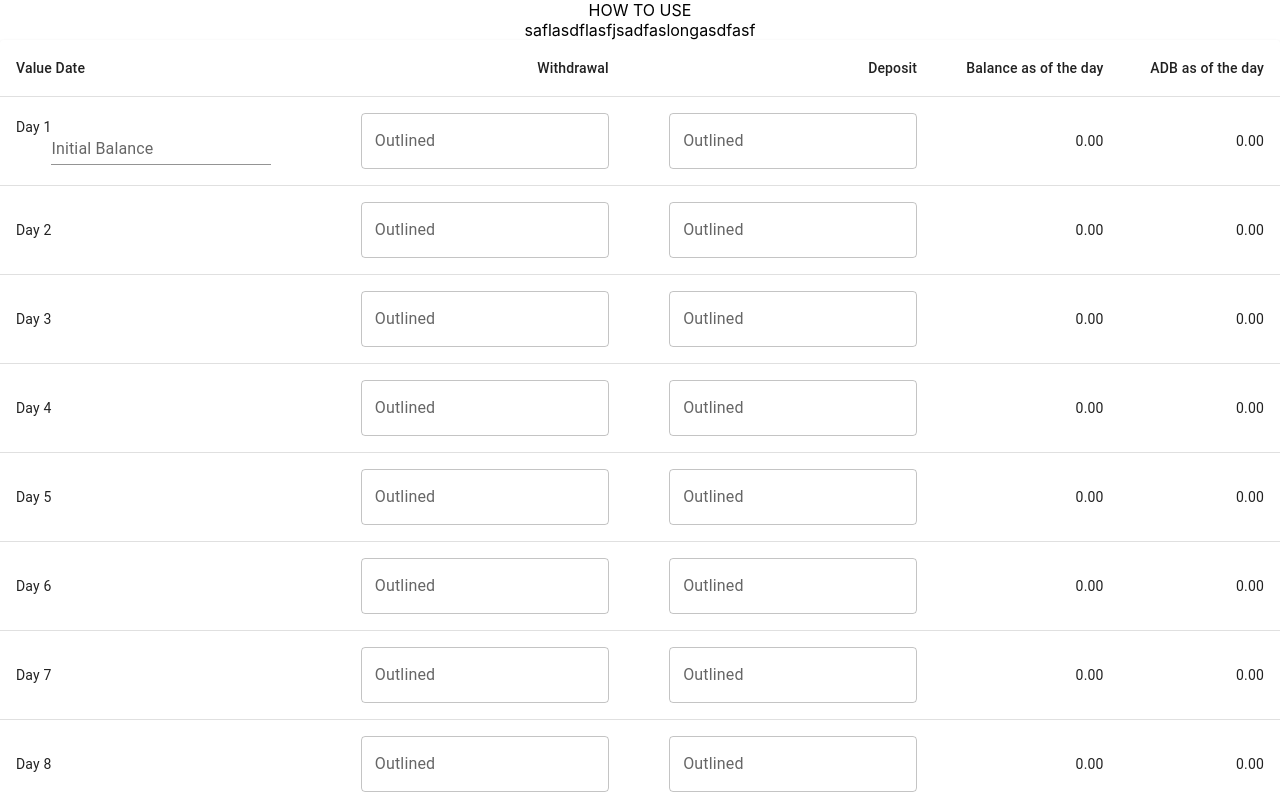
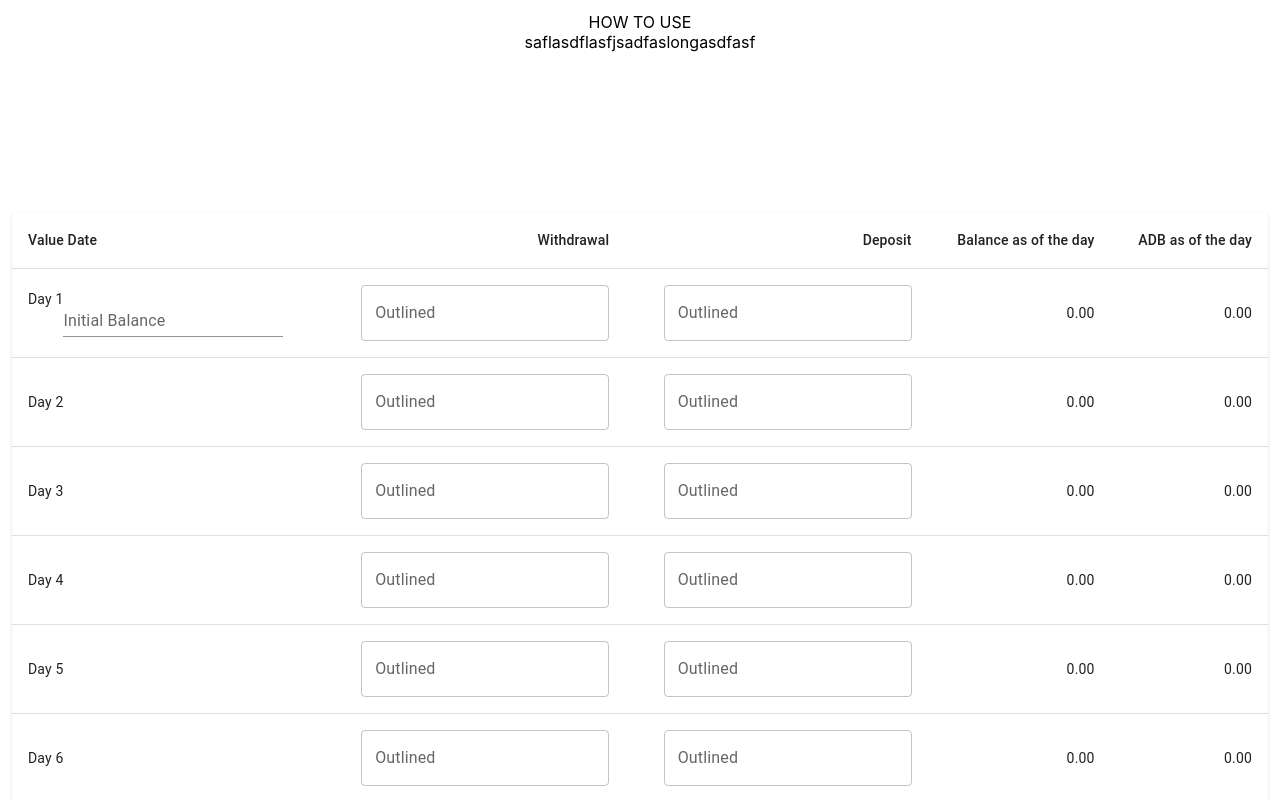
Before and after one commit to wopni1021/average-daily-balance-calculator, a React (Create React App) app in the folder my-app/: page / in a window 1280 px wide. Shown: the top 800 px of the page. Built offline with nearby package versions, Linux system fonts and the light colour scheme.

Commit message:
change to scss

```diff
--- a/my-app/package.json
+++ b/my-app/package.json
@@ -17,6 +17,7 @@
     "react": "^18.3.1",
     "react-dom": "^18.3.1",
     "react-scripts": "5.0.1",
+    "sass": "^1.78.0",
     "typescript": "^4.9.5",
     "web-vitals": "^2.1.4"
   },
--- a/my-app/src/App.css
+++ b/my-app/src/App.scss
@@ -1,5 +1,7 @@
 .App {
   text-align: center;
+  padding: 12px;
+  height: 100vh;
 }
 
 .App-logo {
@@ -13,7 +15,7 @@
   }
 }
 
-.App-header {
+/* .App-header {
   background-color: #282c34;
   min-height: 100vh;
   display: flex;
@@ -22,7 +24,7 @@
   justify-content: center;
   font-size: calc(10px + 2vmin);
   color: white;
-}
+} */
 
 .App-link {
   color: #61dafb;
@@ -36,3 +38,13 @@
     transform: rotate(360deg);
   }
 }
+
+.adb {
+  $headerHeight: 200px;
+  &-header {
+    height: $headerHeight;
+  }
+  &-table {
+    height: calc(100vh - $headerHeight);
+  }
+}
--- a/my-app/src/App.tsx
+++ b/my-app/src/App.tsx
@@ -1,6 +1,6 @@
 import React from "react";
 import logo from "./logo.svg";
-import "./App.css";
+import "./App.scss";
 import Table from "./components/MainTable";
 import Header from "./components/Header";
 
--- a/my-app/src/components/Header.tsx
+++ b/my-app/src/components/Header.tsx
@@ -1,4 +1,6 @@
 import React from "react";
+
+import "./Header.scss";
 
 const ROOT = "adb-header";
 
```
Also changed, not shown: my-app/src/components/Header.css (deleted), my-app/src/components/Header.scss (added), my-app/src/components/MainTable.css (deleted), my-app/src/components/MainTable.scss (added).
